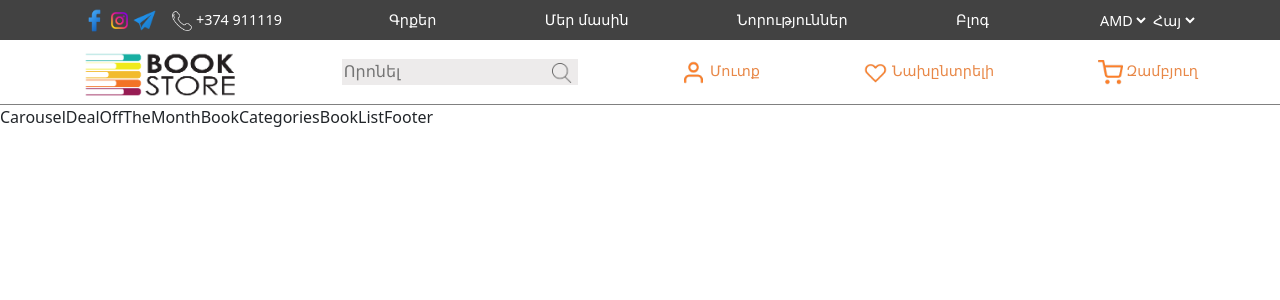
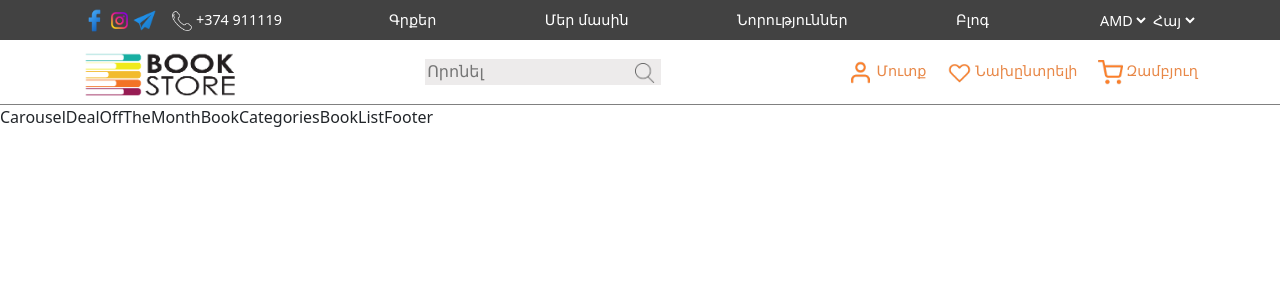
Before and after one commit to Razmik0333/Final_Project, a React (Create React App) app in the folder final_project/: page / in a window 1280 px wide. Shown: the top 300 px of the page. Built offline with nearby package versions, Linux system fonts and the light colour scheme.

Commit message:
header_file_apdate_2

```diff
--- a/final_project/src/App.jsx
+++ b/final_project/src/App.jsx
@@ -13,7 +13,7 @@ function App() {
       <Header />
 
       <Routes>
-        <Route path="" element={<Home />} />
+        <Route path="/" element={<Home />} />
         <Route path="/login" element={<Login />} />
         <Route path="/register" element={<Register />} />
         <Route
--- a/final_project/src/components/Header/headerCompontnts/SearchBar/SearchBar.css
+++ b/final_project/src/components/Header/headerCompontnts/SearchBar/SearchBar.css
@@ -9,6 +9,12 @@
     height: 65px;
     border-bottom: 1px solid grey;
     font-family: medium;
+}
+.action{
+    display: flex;
+    justify-content: space-between;
+    max-width: 350px;
+    width: 100%;
 }
 .action_btn{
     color: #E88848;
--- a/final_project/src/components/Header/headerCompontnts/SearchBar/SearchBar.jsx
+++ b/final_project/src/components/Header/headerCompontnts/SearchBar/SearchBar.jsx
@@ -17,6 +17,7 @@ const SearchBar = () => {
                             <img className="icon_search" src="/icons/156545.png" alt="serach"/>
                         </button>
                     </div>
+                    <div className="action">
                         <div className="action_user">
                             <NavLink className="action_btn" to={'/registration'}>
                                 <img className="icon_user" src = "/icons/3329703.png" alt="icon"/>
@@ -36,6 +37,8 @@ const SearchBar = () => {
                             </NavLink>
                         </div>
                     </div>
+
+                </div>
             </div>
         </>
 
```
Also changed, not shown: final_project/.eslintrc.json. Lines whose indentation alone changed are shown as unchanged.
